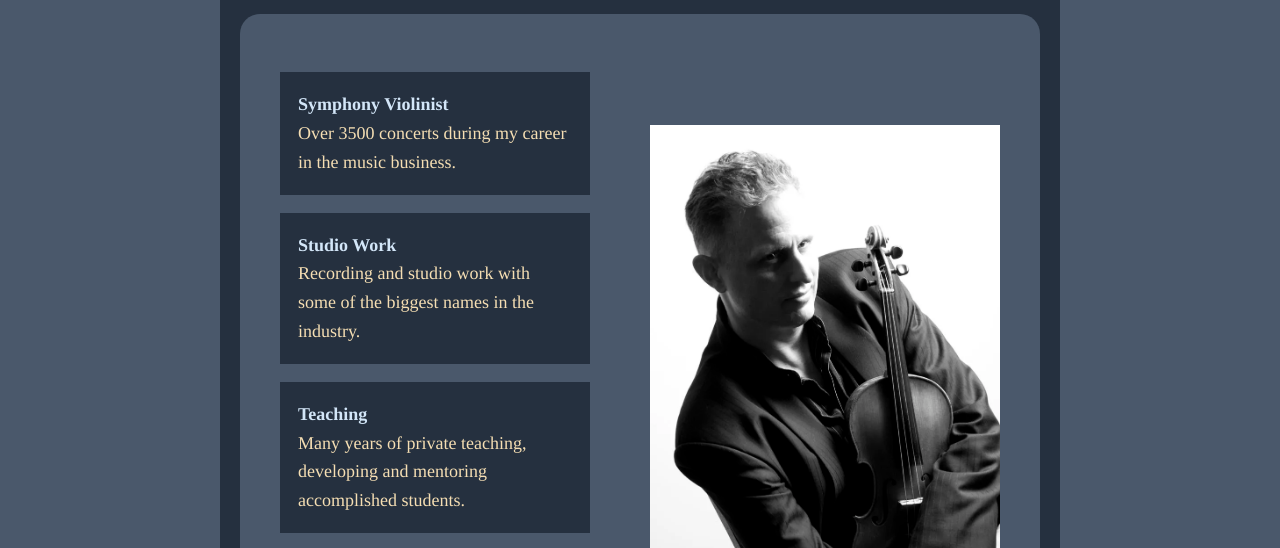
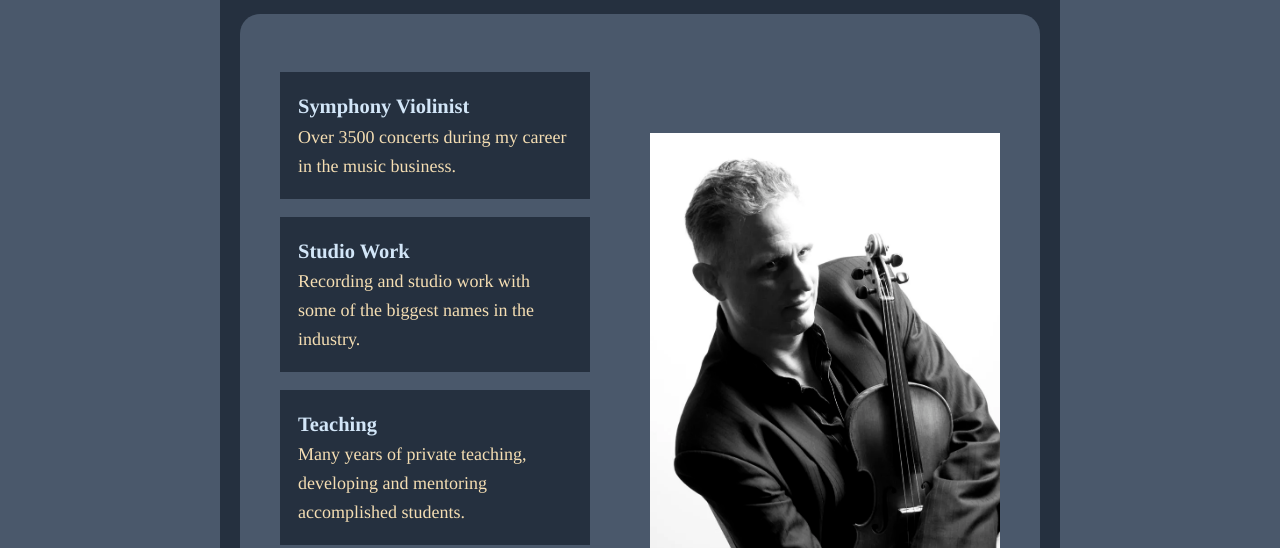
Before and after one commit to BLViolin99/BLViolin99.github.io, a plain HTML site: page index.html in a window 1280 px wide. Shown: the part 239-787 px from the top of the page. Drawn offline with Linux system fonts and the light colour scheme.

Commit message:
Update indexbrian.css

```diff
--- a/indexbrian.css
+++ b/indexbrian.css
@@ -194,7 +194,7 @@ h2 {
 
 .about-details strong {
     color: var(--accent-color);
-    font-size: clamp(12px, 1.6w, 22px);
+    font-size: clamp(12px, 1.6vw, 22px);
 }
 
 .about-section {
```
